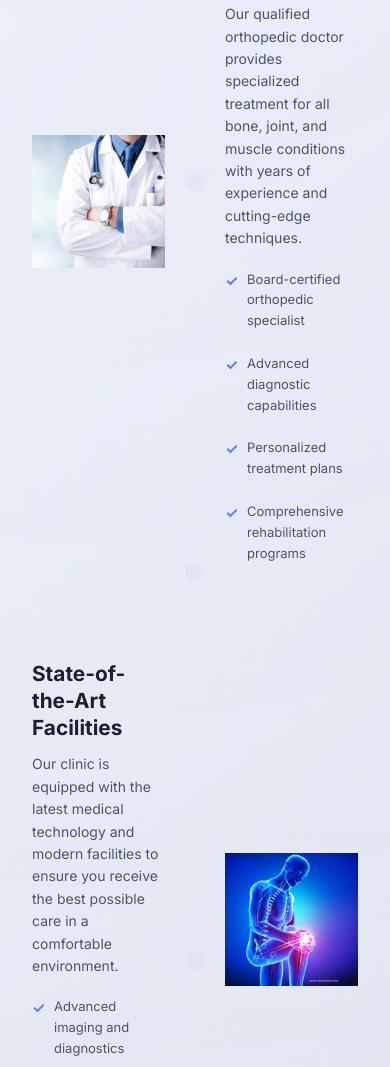
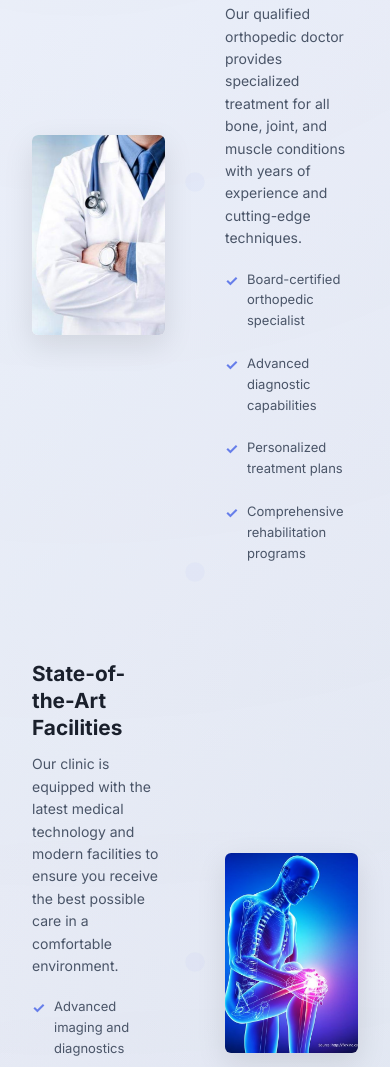
Before and after one commit to WilsonBundi/orth-care, a website: page public/index.html in a window 390 px wide. Shown: the part 1247-2314 px from the top of the page. Drawn offline with nearby package versions, Linux system fonts and the light colour scheme.

Commit message:
Apply professional SHA-style images: fixed height 400px, rounded corners, proper shadows, object-fit cover

```diff
--- a/public/index.html
+++ b/public/index.html
@@ -548,7 +548,7 @@
             opacity: 0.4;
         }
 
-        /* Section with Image Layout - SHA Style (Full Images, No Cutoff) */
+        /* Section with Image Layout - Professional SHA Style */
         .section-with-image {
             display: grid;
             grid-template-columns: 1fr 1fr;
@@ -570,16 +570,19 @@
         .section-image {
             position: relative;
             width: 100%;
-            border-radius: 0;
-            overflow: visible;
-            box-shadow: none;
+            height: 400px;
+            border-radius: 12px;
+            overflow: hidden;
+            box-shadow: 0 10px 30px rgba(0, 0, 0, 0.1);
+            background: #f8f9fa;
         }
 
         .section-image img {
             width: 100%;
-            height: auto;
+            height: 100%;
+            object-fit: cover;
+            object-position: center;
             display: block;
-            border-radius: 0;
         }
 
         .section-content {
@@ -853,7 +856,7 @@
 
         /* Services Section Image Styling */
         .services .section-image {
-            box-shadow: none;
+            box-shadow: 0 10px 30px rgba(0, 0, 0, 0.15);
         }
 
         .services .section-content h3 {
@@ -1399,12 +1402,15 @@
 
             .section-image {
                 width: 100%;
+                height: 250px;
                 margin-bottom: 24px;
+                border-radius: 8px;
             }
 
             .section-image img {
                 width: 100%;
-                height: auto;
+                height: 100%;
+                object-fit: cover;
             }
 
             .section-content {
@@ -1532,7 +1538,9 @@
             }
 
             .section-image {
+                height: 220px;
                 margin-bottom: 20px;
+                border-radius: 6px;
             }
 
             .section-content h3 {
```
